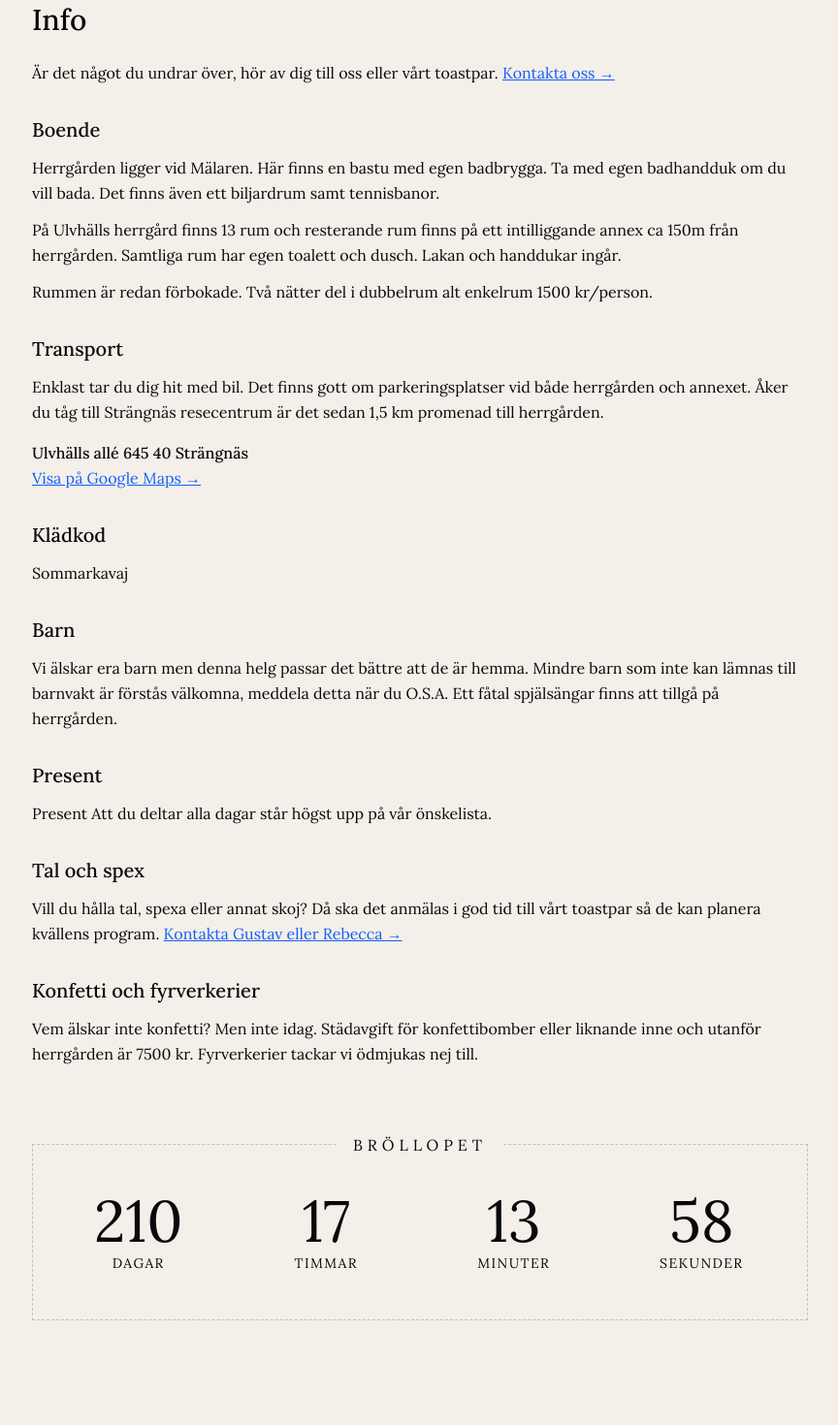
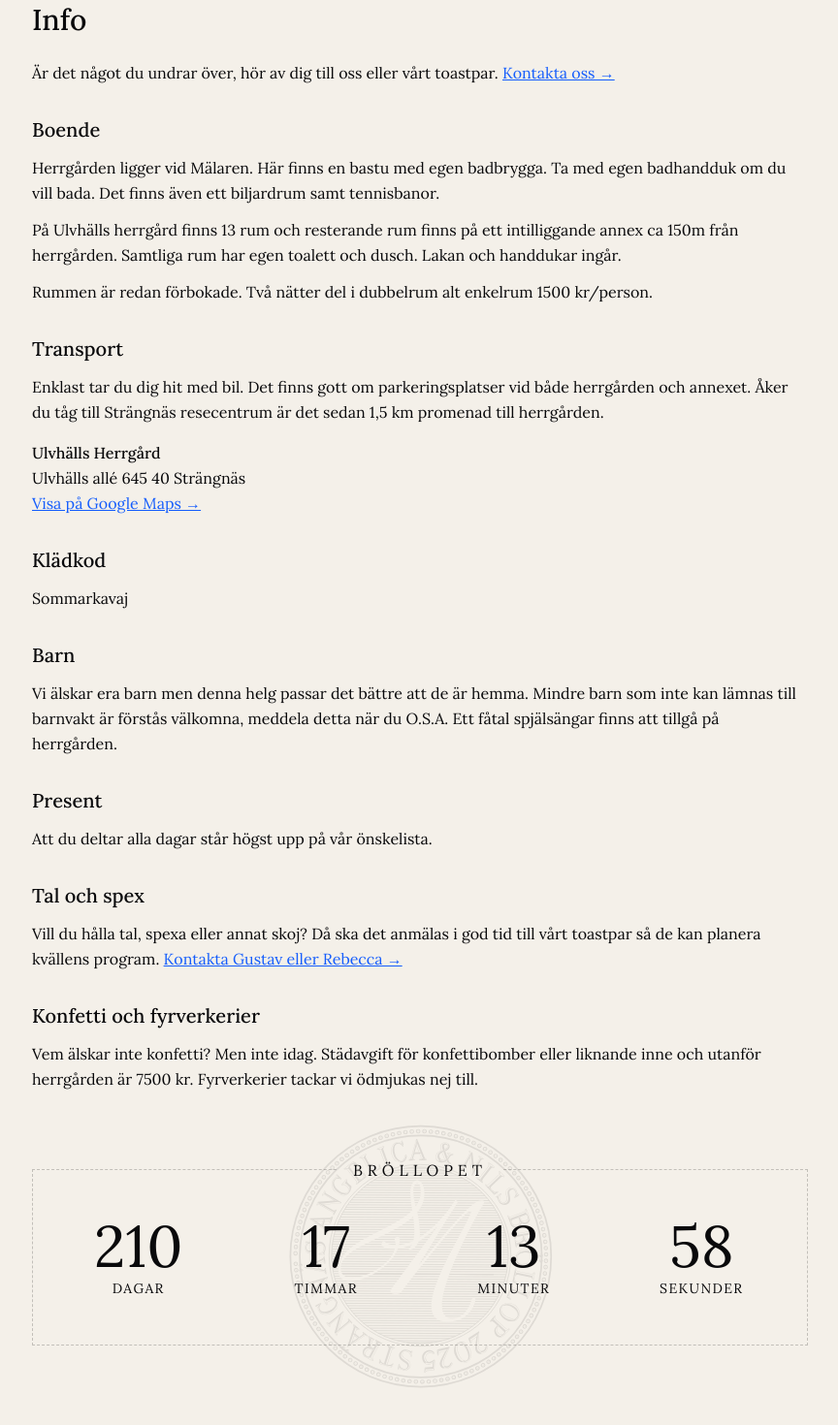
Before and after one commit to simonwallstrom/angelicaochnils, a Next.js app: page /info in a window 1280 px wide. Shown: the part 338-1808 px from the top of the page at 97% size, without its empty margins (207-1071 px from the left). Built offline with nearby package versions, Linux system fonts and the light colour scheme.

Commit message:
Fixed links and added logo as watermark

```diff
--- a/src/app/info/page.tsx
+++ b/src/app/info/page.tsx
@@ -34,14 +34,18 @@ export default function Page() {
         herrgården.
       </p>
       <p className="mt-4 leading-relaxed">
-        <span className="font-medium">Ulvhälls allé 645 40 Strängnäs</span>
+        <span className="font-medium">Ulvhälls Herrgård</span>
         <br />
-        <Link
+        <span>Ulvhälls allé 645 40 Strängnäs</span>
+        <br />
+        <a
           className="whitespace-nowrap text-blue-600 underline hover:no-underline"
-          href="/kontakt"
+          href="https://maps.app.goo.gl/nhsYMYFoe3RfcuMf7"
+          target="_blank"
+          rel="noopener noreferrer"
         >
           Visa på Google Maps →
-        </Link>
+        </a>
       </p>
 
       <h2 className="mt-4 text-xl font-medium sm:mt-8">Klädkod</h2>
@@ -56,7 +60,7 @@ export default function Page() {
 
       <h2 className="mt-4 text-xl font-medium sm:mt-8">Present</h2>
       <p className="mt-3 leading-relaxed">
-        Present Att du deltar alla dagar står högst upp på vår önskelista.
+        Att du deltar alla dagar står högst upp på vår önskelista.
       </p>
 
       <h2 className="mt-4 text-xl font-medium sm:mt-8">Tal och spex</h2>
--- a/src/app/kontakt/page.tsx
+++ b/src/app/kontakt/page.tsx
@@ -27,12 +27,12 @@ export default function Page() {
       <h2 className="mt-4 text-xl font-medium sm:mt-6">Rebecca Wicklén</h2>
       <ul className="mt-2 list-disc space-y-1 pl-4">
         <li>076-4124773</li>
-        <li>ae87@live.se</li>
+        <li>toastparetwicklen@gmail.com</li>
       </ul>
       <h2 className="mt-4 text-xl font-medium">Gustav Wicklén</h2>
       <ul className="mt-2 list-disc space-y-1 pl-4">
         <li>070-4751466</li>
-        <li>nils.b.norgren@gmail.com</li>
+        <li>toastparetwicklen@gmail.com</li>
       </ul>
     </div>
   )
--- a/src/app/layout.tsx
+++ b/src/app/layout.tsx
@@ -71,6 +71,11 @@ export default function RootLayout({
               <span className="px-4 tracking-[5px] uppercase">Bröllopet</span>
             </div>
             <CountDown />
+            <img
+              className="absolute top-1/2 left-1/2 z-10 w-44 -translate-x-1/2 -translate-y-1/2 opacity-10 md:w-72"
+              src="/logo.svg"
+              alt=""
+            />
           </footer>
         </div>
       </body>
```
Also changed, not shown: public/logo.svg (added).
